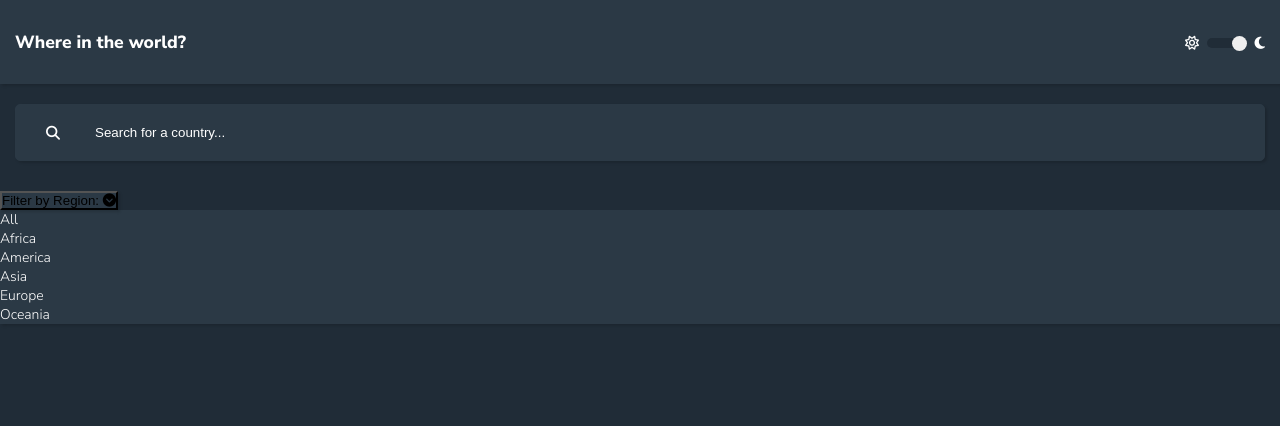
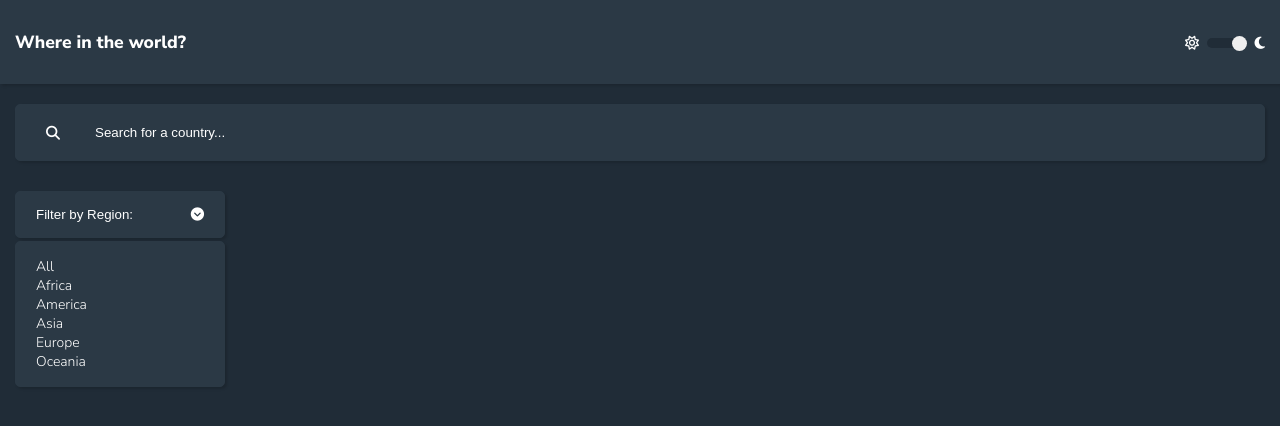
Before and after one commit to braien-machado/where-in-the-world, a React (Create React App) app: page / in a window 1280 px wide. Both pictures are taken after a click on the button "Filter by Region:". Shown: the top 426 px of the page. Built offline with nearby package versions, Linux system fonts and the light colour scheme.

Commit message:
style dropdown for dark theme

```diff
--- a/src/App.css
+++ b/src/App.css
@@ -44,17 +44,21 @@ body .theme-switcher {
   transition-duration: 200ms;
   width: 50%;
 }
+body button {
+  border: none;
+  cursor: pointer;
+}
 body .switcher-button {
   border-radius: 100%;
-  border: none;
-  cursor: pointer;
   height: 15px;
   width: 15px;
 }
+body .box {
+  border: 1px solid #2b3945;
+  border-radius: 5px;
+}
 body #search-label {
   align-items: center;
-  border: 1px solid #2b3945;
-  border-radius: 5px;
   display: flex;
   justify-content: flex-start;
   margin: 20px 15px 30px 15px;
@@ -85,6 +89,28 @@ body :-ms-input-placeholder {
 body ::-ms-input-placeholder {
   /* Microsoft Edge */
   color: white;
+}
+body .dropdown-button {
+  align-items: center;
+  color: inherit;
+  display: flex;
+  justify-content: space-between;
+  margin-left: 15px;
+  padding: 15px 20px;
+  width: 210px;
+}
+body .dropdown-container {
+  position: relative;
+}
+body .dropdown {
+  margin-left: 15px;
+  padding: 15px 20px;
+  position: absolute;
+  top: 50px;
+  width: 210px;
+}
+body .dropdown option {
+  cursor: default;
 }
 
 .light-mode {
--- a/src/App.scss
+++ b/src/App.scss
@@ -62,18 +62,24 @@ body {
     width: 50%;
   }
 
+  button {
+    border: none;
+    cursor: pointer;
+  }
+
   .switcher-button {
     border-radius: 100%;
-    border: none;
-    cursor: pointer;
     height: 15px;
     width: 15px;
   }
 
+  .box {
+    border: 1px solid $dark-blue-elements;
+    border-radius: 5px;
+  }
+
   #search-label {
     align-items: center;
-    border: 1px solid $dark-blue-elements;
-    border-radius: 5px;
     display: flex;
     justify-content: flex-start;
     margin: 20px 15px 30px 15px;
@@ -105,6 +111,30 @@ body {
 
   ::-ms-input-placeholder { /* Microsoft Edge */
     color: $white-text-and-elements;
+  }
+
+  .dropdown-button {
+    align-items: center;
+    color: inherit;
+    display: flex;
+    justify-content: space-between;
+    margin-left: 15px;
+    padding: 15px 20px;
+    width: 210px;
+  }
+
+  .dropdown-container { position: relative }
+
+  .dropdown {
+    margin-left: 15px;
+    padding: 15px 20px;
+    position: absolute;
+    top: 50px;
+    width: 210px;
+
+    option {
+      cursor: default;
+    }
   }
 }
 
--- a/src/pages/Home.jsx
+++ b/src/pages/Home.jsx
@@ -4,32 +4,42 @@ export default function Home() {
   const [region, setRegion] = useState('');
   const [isHidden, setIsHidden] = useState(true);
 
+  const toggleDropdown = () => {
+    setIsHidden(!isHidden);
+  };
+
   const dropdown = () => {
     const options = ['All', 'Africa', 'America', 'Asia', 'Europe', 'Oceania'];
     return (
-      <div className="shadow-box dropdown">
+      <div className="shadow-box box dropdown">
         {options.map((option) => (
-          <option value={option} onClick={() => setRegion(option)}>{option}</option>
+          <option
+            value={option}
+            onClick={() => {
+              setRegion(option);
+              toggleDropdown();
+            }}
+          >
+            {option}
+          </option>
         ))}
       </div>
     );
   };
 
-  const toggleDropdown = () => {
-    setIsHidden(!isHidden);
-  };
-
   return (
     <main>
-      <label htmlFor="search-input" className="shadow-box" id="search-label">
+      <label htmlFor="search-input" className="shadow-box box" id="search-label">
         <i className="fas fa-search" />
         <input id="search-input" type="text" placeholder="Search for a country..." />
       </label>
-      <button type="button" className="shadow-box" onClick={toggleDropdown}>
-        {`Filter by Region: ${region}`}
-        <i className="fas fa-chevron-circle-down" />
-      </button>
-      { isHidden ? null : dropdown() }
+      <div className="dropdown-container">
+        <button type="button" className="shadow-box box dropdown-button" onClick={toggleDropdown}>
+          {`Filter by Region: ${region}`}
+          <i className="fas fa-chevron-circle-down" />
+        </button>
+        { isHidden ? null : dropdown() }
+      </div>
     </main>
   );
 }
```
Also changed, not shown: 1 other file (tests, documents, lock files or other folders).
